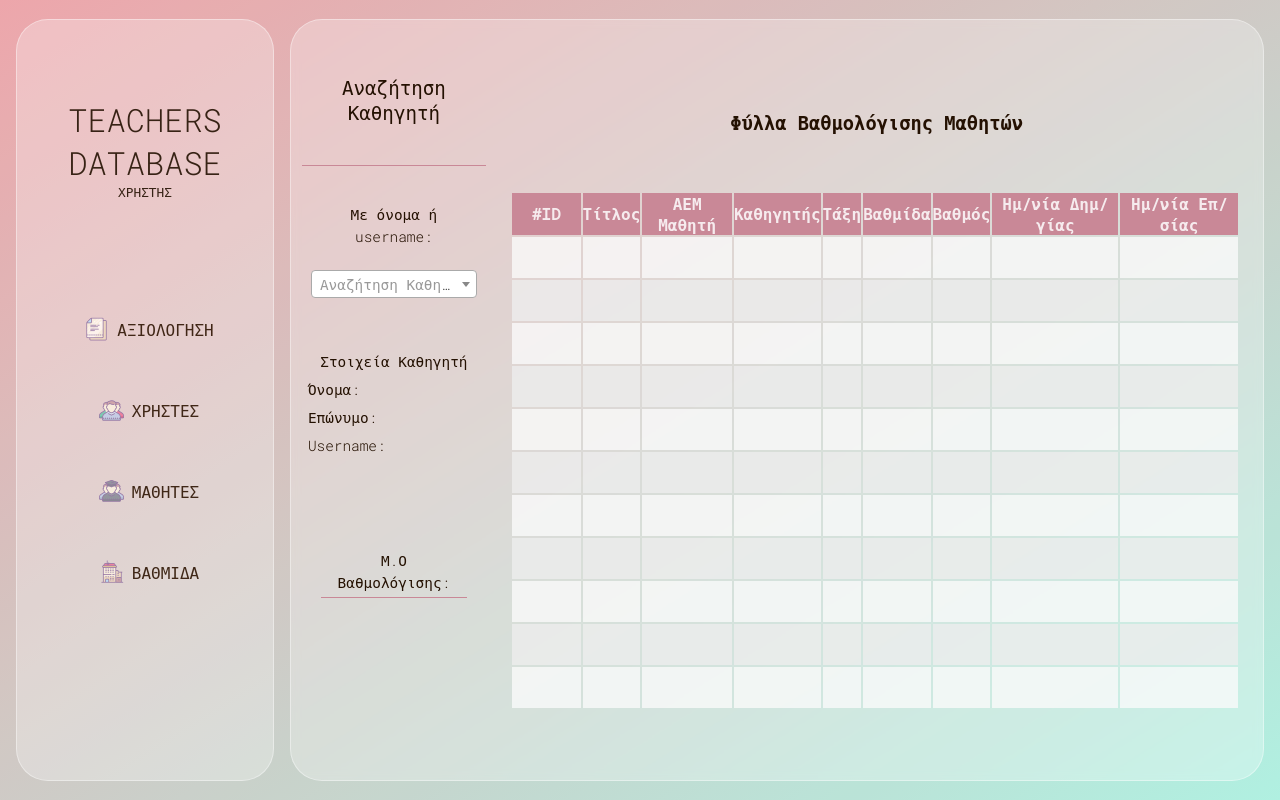
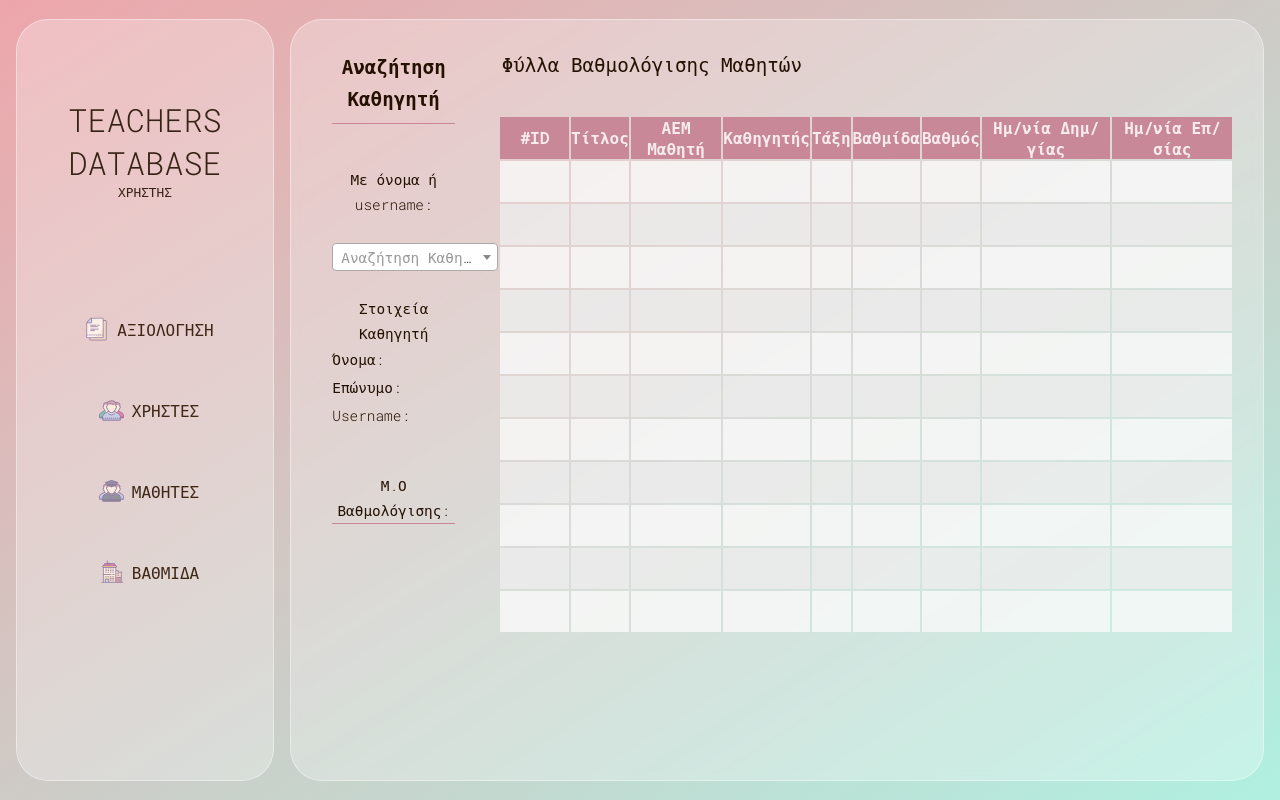
Before and after one commit to Siakountoura/thesis, a PHP site: page /users.php in a window 1280 px wide. Run offline with PHP 8.4, Linux system fonts and the light colour scheme; data that the repository does not hold is empty; some libraries are stand-ins or nearby versions.

Commit message:
Add files via upload

```diff
--- a/css/grading.css
+++ b/css/grading.css
@@ -1,69 +1,89 @@
 .content {
   display: flex;
   flex-direction: row;
+  padding: 1%;
+  width: 100%;
 }
 
 .col1 {
   display: flex;
   flex-direction: column;
   justify-content: flex-start;
-  align-items: center;
-  text-align: center;
-  width: 15%;
+  width: 18%;
   height: 100%;
-  margin: 10px;
-  margin-left: 20px;
-  margin-top: 5px;
+
   padding: 10px;
-  padding-top: 25px;
+
+}
+
+.col1 > div {
+  margin: 13%;
 }
 
 .col1 h3 {
-  font-weight: 300;
+  font-weight: bold;
   font-size: 1.2rem;
+  line-height: 32px;
+  padding-bottom: 8px;
   border-bottom: 1.5px solid #c98897;
-  margin: 10px;
-  padding: 40px;
+
 }
 
 .col1 p {
   overflow-wrap: break-word;
-  line-height: 22px;
+  line-height: 25px;
   font-weight: 300;
   font-size: 0.9rem;
-  margin-top: 25px;
-  padding: 3px;
+
 }
 
 .col2 {
+  width: 85%;
+  height: 100%;
   display: flex;
   flex-direction: column;
-  justify-content: center;
   align-items: center;
   text-align: center;
-  width: 85%;
-  height: 100%;
+}
+
+.col2 > div {
+  margin-top: 0.2%  !important;
+  margin-bottom: 0.2%  !important;
 }
 
 .tableinfo {
+  display: flex;
+  flex-direction: column;
   width: 97%;
   height: 18%;
+  align-items: flex-start;
+  justify-content: space-between;
+  line-height: 35px;
+}
+
+.tableinfo > div {
+  margin: 0.5%;
+}
+
+.firstrowcontent {
+  width: 28.3%;
   display: flex;
-  margin-top: -5px;
-  flex-direction: column;
+  flex-direction: row;
   align-items: flex-start;
-
-  justify-content: space-evenly;
+  justify-content: space-between;
 
 }
 
-.tableinfo p {
-  margin: 3px;
-  padding: 2px;
+.secondrowcontent {
+  width: 54%;
+  display: flex;
+  flex-direction: row;
+  align-items:baseline;
+  justify-content: space-between;
 }
 
-.title {
-  margin: 4px;
+.tableinfo h3 {
+
   font-weight: 400;
   font-size: 1.2rem;
 }
@@ -99,14 +119,14 @@
 }
 
 #studname {
-  width: 250px;
-  margin-right: 18px;
+  width: 247px;
+
 }
 
 #AM {
   font-size: 1rem;
-  width: 40px;
-  margin-right: 18px;
+  width: 47px;
+
 }
 
 #student-select {
@@ -149,20 +169,20 @@
 }
 
 .table {
-  height: 70%;
+  height: 90%;
   width: 97%;
-  margin: 2px;
-  padding: 10px;
   display: flex;
   flex-direction: column;
-  justify-content: space-evenly;
-  align-items: center;
+  overflow-y: scroll;
+  padding: 0.7%;
 }
 
-table {
-  width: 99%;
-  /*border-collapse: collapse;*/
+#criteriastable{
+  height: inherit;
+  padding-top: 0.3%;
 }
+
+
 
 td {
   padding: 3px;
@@ -263,3 +283,8 @@ tbody tr:nth-child(12) {
   text-decoration: none;
   background-position: left;
 }
+
+::-webkit-scrollbar {
+  width: 0;  /* Remove scrollbar space */
+  background: transparent;  /* Optional: just make scrollbar invisible */
+}
--- a/css/landingpage.css
+++ b/css/landingpage.css
@@ -80,8 +80,8 @@ main {
 
 .content {
   width: 100%;
-  height: 100%;
-  overflow: overlay;
+
+  /*overflow: overlay;*/
 }
 
 .content::-webkit-scrollbar {
--- a/css/studentinfo.css
+++ b/css/studentinfo.css
@@ -69,15 +69,27 @@
   background-position: left;
 }
 
+.buttons{
+  display: flex;
+  width: 100%;
+  justify-content: center;
+}
+
 .btn-list{
   display: flex;
-  width: 50%;
-  padding-left: 250px;
-  padding-right: 250px;
-  justify-content: space-evenly;
+  flex-direction: row;
+  width: 100%;
   align-items: center;
+  justify-content: center;
 
 }
+
+.btn-list > li {
+  margin-left: 1.5%;
+  margin-right: 1.5%;
+
+}
+
 
 .gradedpaper {
   font-weight: bold;
@@ -96,15 +108,27 @@
 }
 
 .table-info2 {
-  margin: 2px;
-  padding: 12px;
-  padding-left: 2%;
-  text-align: left;
+  display: flex;
+  flex-direction: column;
+  width: 97%;
+  height: 4%;
+
+  padding-top: 2%;
+  align-items: flex-start;
+  padding-left: 0.9%;
+  justify-content: space-between;
+  line-height: 35px;
+}
+
+.table-info2 h3 {
+
+  font-weight: 400;
+  font-size: 1.2rem;
 }
 
 .gradeinfotable{
-  height: 100%;
-  width: 97%;
+  height: 75%;
+  width: 99%;
   padding-top: 30px;
 }
 
```
